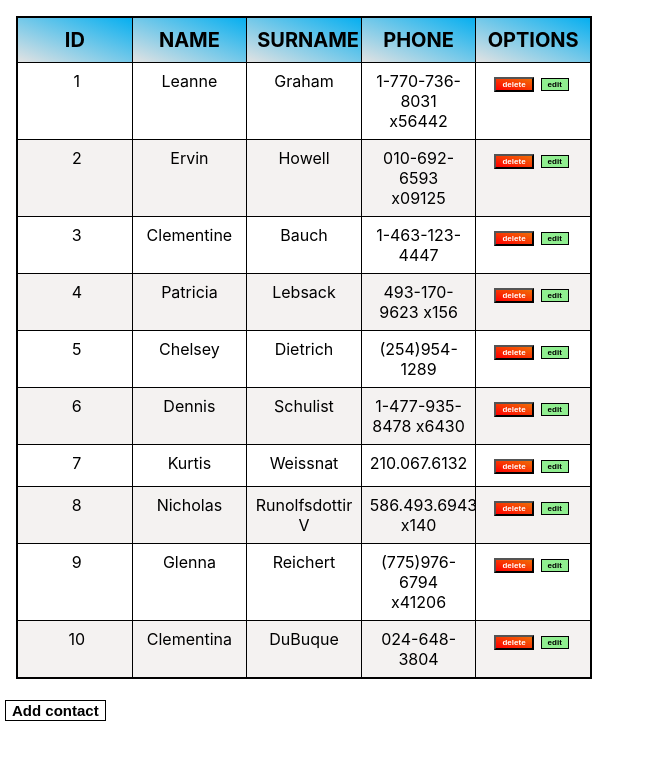
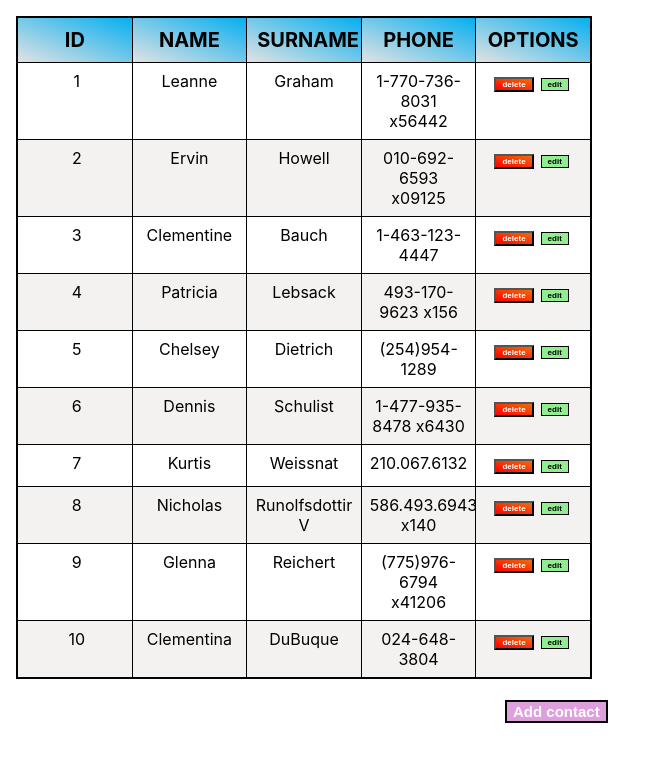
Before and after one commit to Masslou/ReactHillel, a React (Create React App) app in the folder contacts/: page / in a window 1280 px wide. Shown: the top 762 px of the page, without its empty margins (0-666 px from the left). Built offline with nearby package versions, Linux system fonts and the light colour scheme.

Commit message:
finished

```diff
--- a/contacts/src/components/styles/contacts.css
+++ b/contacts/src/components/styles/contacts.css
@@ -145,12 +145,14 @@ div {
 .add-user-btn {
   font-size: 15px;
   margin: 5px;
-  background-color: #ffffff;
-  color: black;
-  border: 1px solid;
+  color: white;
+  border: 2px solid black;
   cursor: pointer;
   font-weight: bold;
   outline: none;
+  left: 500px;
+  position: absolute;
+  background-color: plum;
 }
 
 .form-submit-btn {
--- a/contacts/src/components/styles/contacts.scss
+++ b/contacts/src/components/styles/contacts.scss
@@ -175,12 +175,14 @@ div {
 .add-user-btn {
   font-size: 15px;
   margin: 5px;
-  background-color: #ffffff;
-  color: black;
-  border: 1px solid;
+  color: white;
+  border: 2px solid black;
   cursor: pointer;
   font-weight: bold;
   outline: none;
+  left: 500px;
+  position: absolute;
+  background-color: plum;
 }
 
 .form-submit-btn {
```
Also changed, not shown: 1 other file (tests, documents, lock files or other folders).
